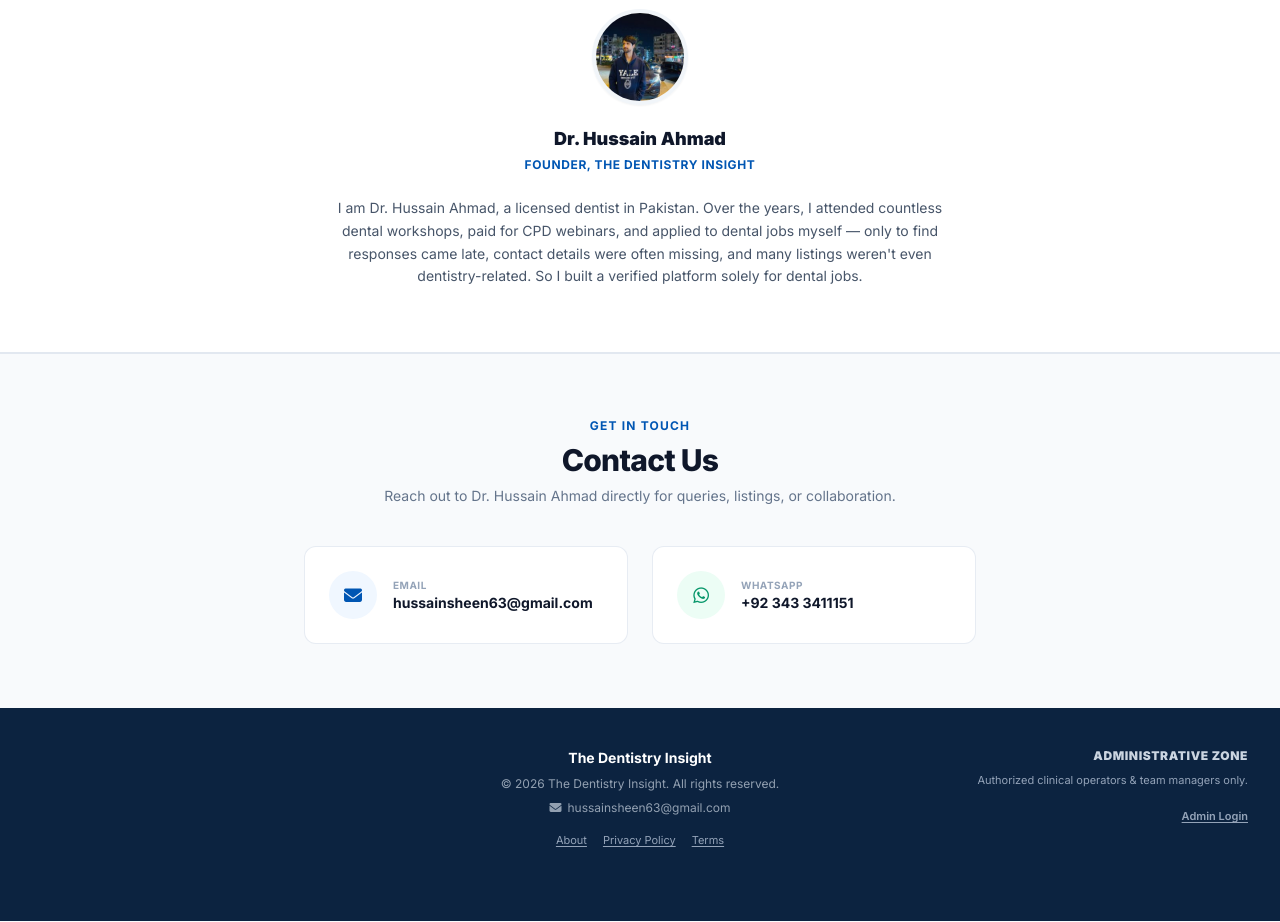
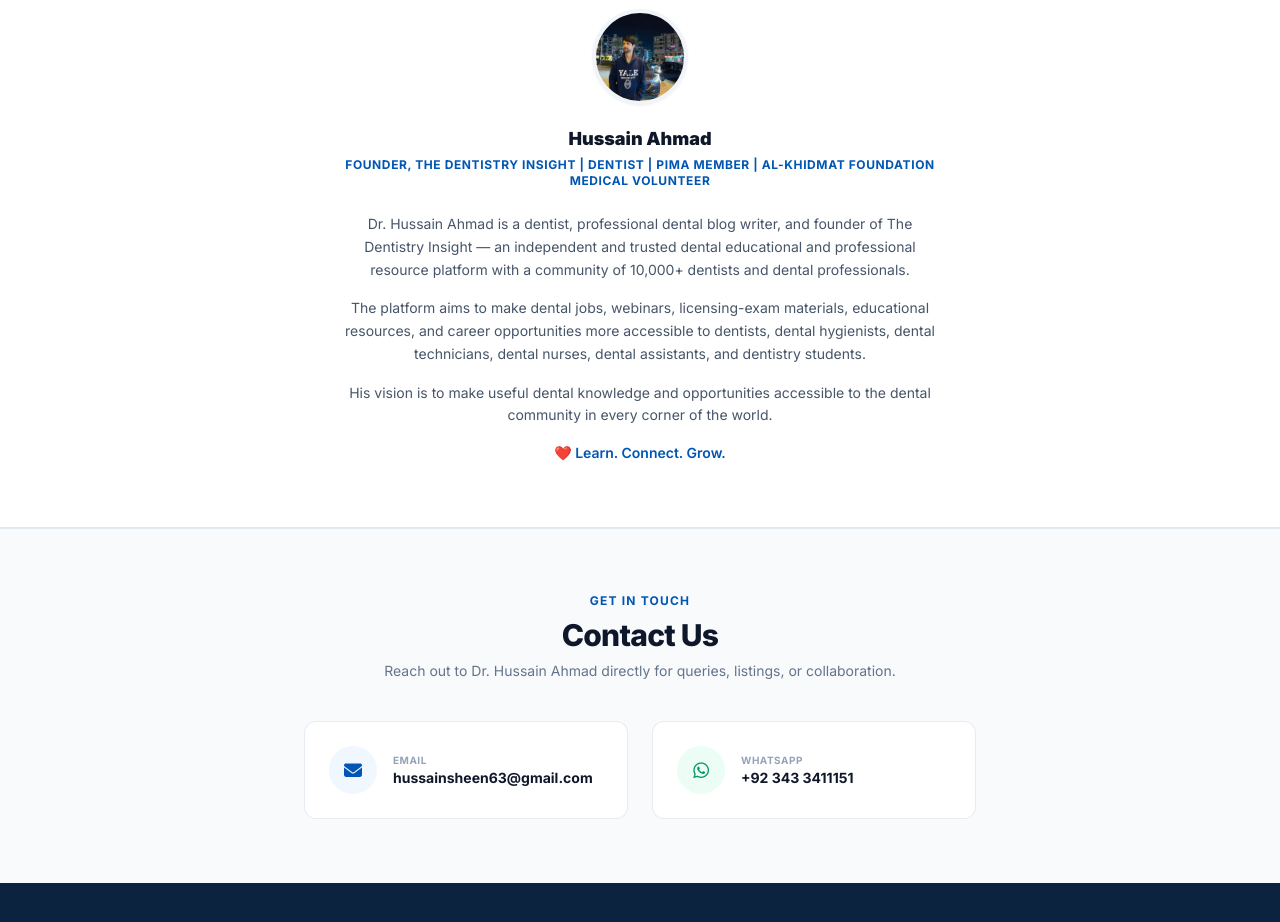
Before and after one commit to khubaib-sheen/The-Dentistry-Insight, a Next.js app: page / in a window 1280 px wide. Shown: the part 1460-2382 px from the top of the page. Built offline with nearby package versions, Linux system fonts and the light colour scheme; no server answers; the database is empty.

Commit message:
Update founder bio with expanded background and credentials

```diff
--- a/app/page.tsx
+++ b/app/page.tsx
@@ -300,18 +300,22 @@ export default async function HomePage() {
             className="w-24 h-24 rounded-full object-cover mx-auto mb-5 border-4 border-slate-100 shadow-sm"
           />
           <h2 className="text-lg font-black text-slate-900 mb-1">
-            Dr. Hussain Ahmad
+            Hussain Ahmad
           </h2>
           <p className="text-xs font-bold text-adaBlue uppercase tracking-wider mb-6">
-            Founder, The Dentistry Insight
+            Founder, The Dentistry Insight | Dentist | PIMA Member | Al-Khidmat Foundation Medical Volunteer
           </p>
-          <p className="text-sm text-slate-600 leading-relaxed">
-            I am Dr. Hussain Ahmad, a licensed dentist in Pakistan. Over the
-            years, I attended countless dental workshops, paid for CPD
-            webinars, and applied to dental jobs myself — only to find
-            responses came late, contact details were often missing, and
-            many listings weren&apos;t even dentistry-related. So I built a
-            verified platform solely for dental jobs.
+          <p className="text-sm text-slate-600 leading-relaxed mb-4">
+            Dr. Hussain Ahmad is a dentist, professional dental blog writer, and founder of The Dentistry Insight — an independent and trusted dental educational and professional resource platform with a community of 10,000+ dentists and dental professionals.
+          </p>
+          <p className="text-sm text-slate-600 leading-relaxed mb-4">
+            The platform aims to make dental jobs, webinars, licensing-exam materials, educational resources, and career opportunities more accessible to dentists, dental hygienists, dental technicians, dental nurses, dental assistants, and dentistry students.
+          </p>
+          <p className="text-sm text-slate-600 leading-relaxed mb-4">
+            His vision is to make useful dental knowledge and opportunities accessible to the dental community in every corner of the world.
+          </p>
+          <p className="text-sm font-semibold text-adaBlue">
+            ❤️ Learn. Connect. Grow.
           </p>
         </div>
       </section>
```
